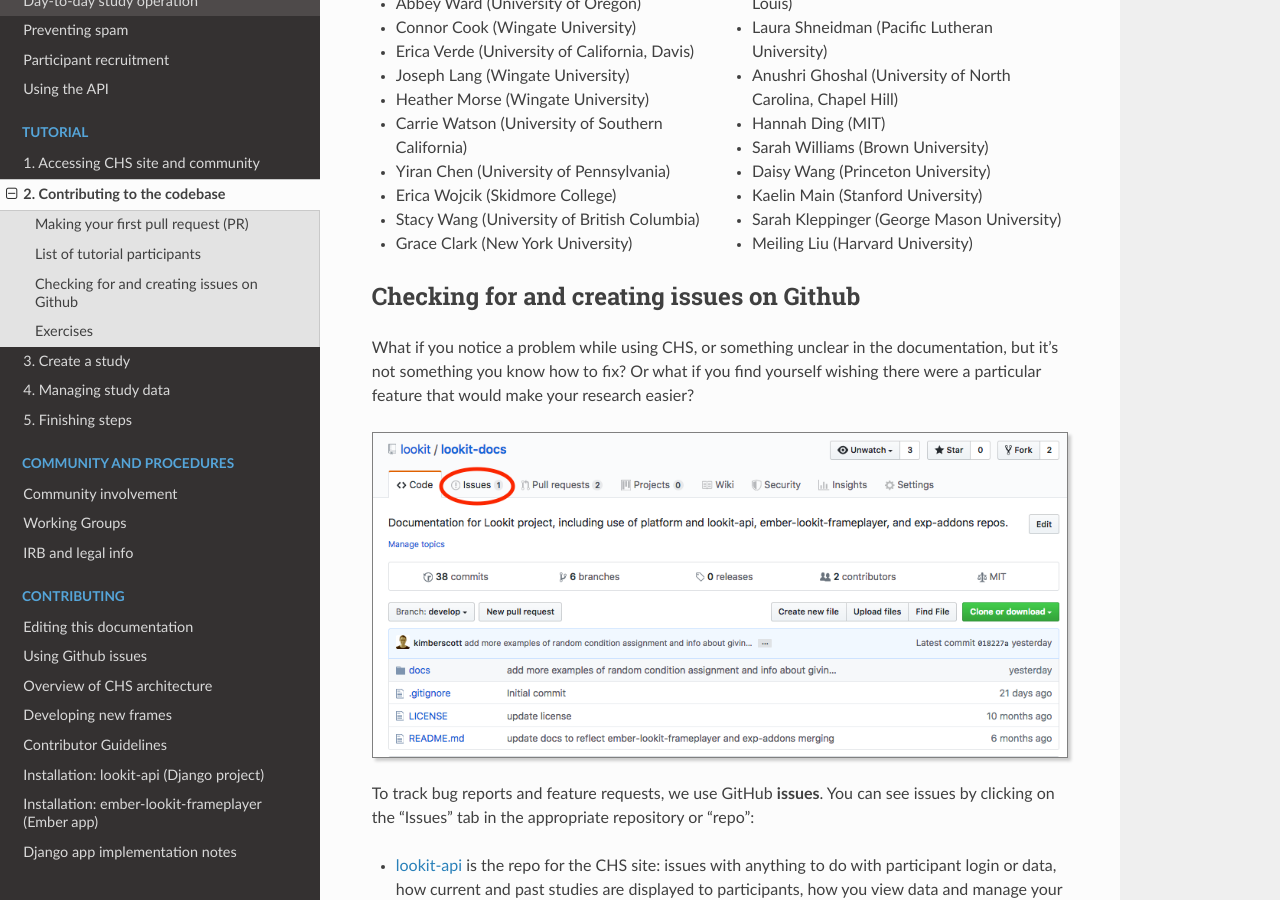
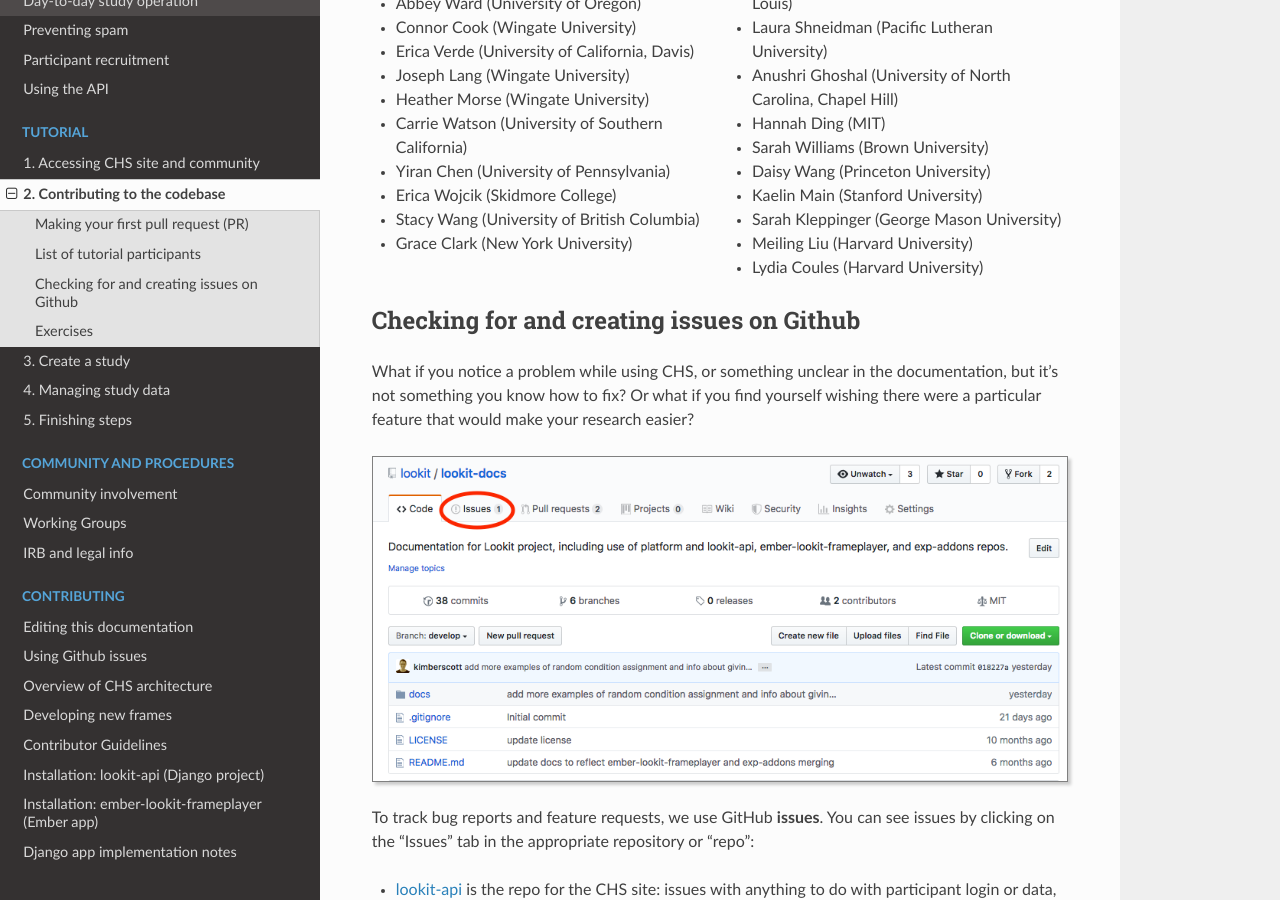
Before and after one commit to lookit/lookit-docs, a Sphinx documentation site: the page built from docs/source/tutorial-contributing.rst, in a window 1280 px wide and 900 px high, scrolled down 9441 px. Built offline with Sphinx 7.4.7 and the Read the Docs theme 3.1.0, drawn with Linux system fonts in a browser that asks for light colours.

Commit message:
Update tutorial-contributing.rst

```diff
--- a/docs/source/tutorial-contributing.rst
+++ b/docs/source/tutorial-contributing.rst
@@ -382,6 +382,7 @@
 - Kaelin Main (Stanford University)
 - Sarah Kleppinger (George Mason University)
 - Meiling Liu (Harvard University)
+- Lydia Coules (Harvard University)
 
 Checking for and creating issues on Github
 -------------------------------------------
```
